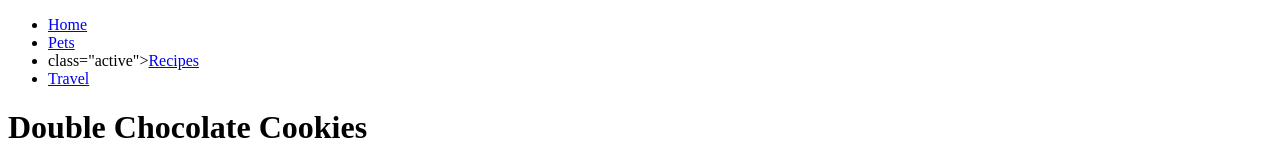
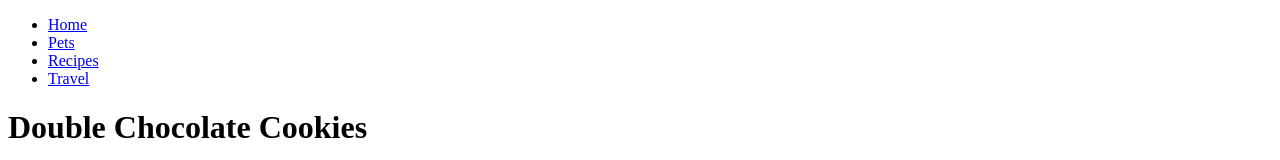
Before and after one commit to julienit/539week2, a plain HTML site: page recipes.html in a window 1280 px wide. Shown: the top 160 px of the page. Drawn offline with Linux system fonts and the light colour scheme.

Commit message:
Update recipes.html

```diff
--- a/recipes.html
+++ b/recipes.html
@@ -11,7 +11,7 @@
                 <ul>
                     <li><a href="index.html">Home</a></li>
                     <li><a href ="pets.html">Pets</a></li>
-                    <li>class="active"><a href ="recipes.html">Recipes</a></li>
+                    <li class="active"><a href ="recipes.html">Recipes</a></li>
                     <li><a href = "travel.html">Travel</a></li>
 
                 </ul>
```
